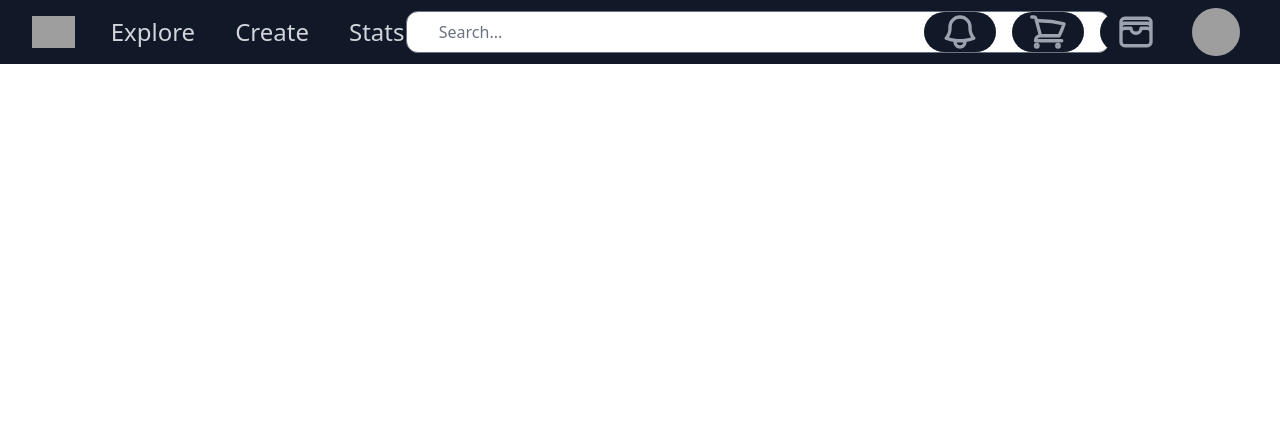
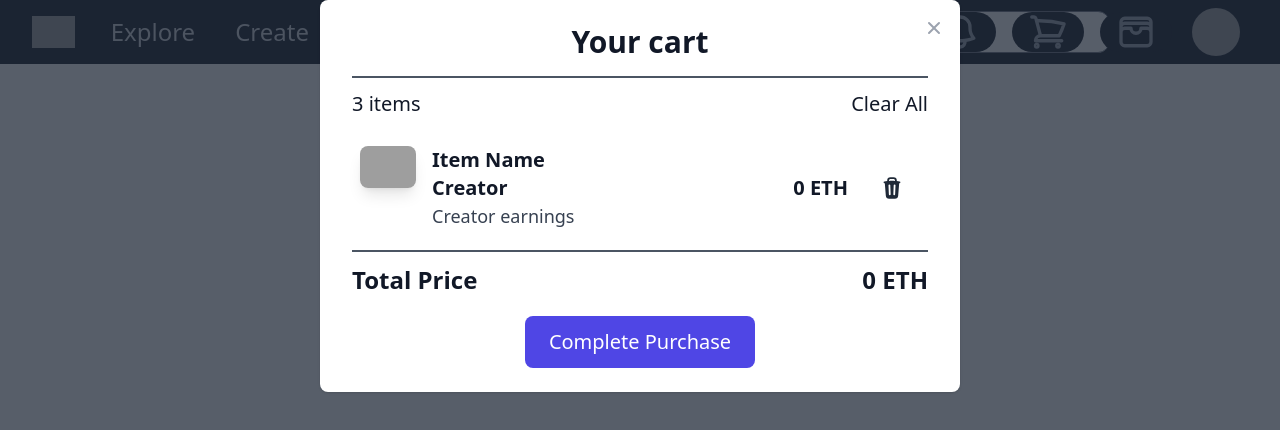
Before and after one commit to AsthaGarg16/fyp_nft_marketplace, a React (Create React App) app in the folder frontend/: page /my-collections in a window 1280 px wide. Shown: the top 430 px of the page. Built offline with nearby package versions, Linux system fonts and the light colour scheme; grey boxes are pictures that could not be loaded.

Commit message:
added cart modal

```diff
--- a/frontend/src/components/Navbar.jsx
+++ b/frontend/src/components/Navbar.jsx
@@ -6,12 +6,15 @@ import {
   WalletIcon,
 } from "@heroicons/react/24/outline";
 import { useNavigate } from "react-router-dom";
+import React, { useState } from "react";
+import CartModal from "../pages/CartModal";
 
 function classNames(...classes) {
   return classes.filter(Boolean).join(" ");
 }
 
 export default function Navbar() {
+  const [showCart, setShowCart] = useState(false);
   const navigate = useNavigate();
   const navigation = [
     { name: "Explore", href: "/", current: false },
@@ -46,10 +49,19 @@ export default function Navbar() {
     }
   }
 
+  function showCartModal() {
+    setShowCart(true);
+    console.log(showCart);
+  }
+
+  const closeCart = () => {
+    setShowCart(false);
+  };
   return (
     <Disclosure as="nav" className="bg-gray-900">
       {({ open }) => (
         <>
+          <CartModal handleClose={closeCart} show={showCartModal} />
           <div className="mx-auto px-2 sm:px-6 lg:px-8">
             <div className="relative flex h-16 items-center justify-between">
               <div className="flex flex-1 items-center justify-center sm:items-stretch sm:justify-start">
@@ -104,6 +116,7 @@ export default function Navbar() {
                 <button
                   type="button"
                   className="rounded-full bg-gray-900 mx-2 px-4 text-gray-400 hover:text-white"
+                  onClick={() => showCartModal()}
                 >
                   <span className="sr-only">View cart</span>
                   <ShoppingCartIcon
--- /dev/null
+++ b/frontend/src/pages/CartModal.jsx
@@ -0,0 +1,101 @@
+import { TrashIcon } from "@heroicons/react/20/solid";
+import { React } from "react";
+
+function CartItemList() {
+  return (
+    <div className="grid grid-cols-8 gap-4 dark:hover:bg-gray-600 p-2 rounded-lg hover:bg-gray-400">
+      <div className="col-span-1">
+        <img
+          className="w-18 h-18 object-cover rounded-lg shadow-lg "
+          src="https://images.unsplash.com/photo-1472099645785-5658abf4ff4e?ixlib=rb-1.2.1&ixid=eyJhcHBfaWQiOjEyMDd9&auto=format&fit=facearea&facepad=2&w=256&h=256&q=80"
+          alt="Profile"
+        />
+      </div>
+      <div className="col-span-5 justify-self-start text-left self-center">
+        <p className="font-bold text-xl dark:text-white text-gray-900">
+          Item Name
+        </p>
+        <p className="font-bold text-xl dark:text-white text-gray-900">
+          Creator
+        </p>
+        <p className="text-lg dark:text-gray-300 text-gray-700">
+          Creator earnings
+        </p>
+      </div>
+      <div className="col-span-1 justify-self-end text-right self-center">
+        <p className="font-bold text-xl dark:text-white text-gray-900">0 ETH</p>
+      </div>
+      <div className="col-span-1 justify-self-center self-center">
+        <button
+          type="button"
+          className="relative rounded-lg p-2.5 text-gray-800 dark:text-gray-300 inline-flex dark:fill-gray-300 dark:hover:bg-gray-500 dark:focus:fill-gray-100"
+        >
+          <TrashIcon className="h-6 w-6 stroke-2" />
+        </button>
+      </div>
+    </div>
+  );
+}
+
+function CartModal({ show, handleClose }) {
+  const divClass =
+    "bg-gray-800/75 justify-center items-center flex overflow-x-hidden overflow-y-auto fixed inset-0 z-50 outline-none focus:outline-none " +
+    (show ? "" : "hidden");
+  return (
+    <div id="cart-modal" className={divClass}>
+      <div className="relative w-1/2 h-full">
+        <div className="relative bg-white rounded-lg shadow dark:bg-gray-700">
+          <button
+            type="button"
+            onClick={handleClose}
+            className="absolute top-3 right-2.5 text-gray-400 bg-transparent hover:bg-gray-200 hover:text-gray-900 rounded-lg text-sm p-1.5 ml-auto inline-flex items-center dark:hover:bg-gray-800 dark:hover:text-white"
+          >
+            <svg
+              aria-hidden="true"
+              className="w-5 h-5"
+              fill="currentColor"
+              viewBox="0 0 20 20"
+              xmlns="http://www.w3.org/2000/svg"
+            >
+              <path
+                fillRule="evenodd"
+                d="M4.293 4.293a1 1 0 011.414 0L10 8.586l4.293-4.293a1 1 0 111.414 1.414L11.414 10l4.293 4.293a1 1 0 01-1.414 1.414L10 11.414l-4.293 4.293a1 1 0 01-1.414-1.414L8.586 10 4.293 5.707a1 1 0 010-1.414z"
+                clipRule="evenodd"
+              ></path>
+            </svg>
+            <span className="sr-only">Close modal</span>
+          </button>
+          <div className="px-6 py-6 lg:px-8">
+            <h3 className="mb-4 text-3xl font-bold text-gray-900 dark:text-white">
+              Your cart
+            </h3>
+            <hr className="h-0.5 mt-3 bg-gray-600 border-0 dark:bg-gray-600"></hr>
+            <div className="grid grid-cols-2 mb-5">
+              <p className="font-medium mt-3 text-xl dark:text-gray-100 text-gray-900 justify-self-start">
+                3 items
+              </p>
+              <button className="font-medium mt-3 text-xl dark:text-gray-100 text-gray-900 justify-self-end">
+                Clear All
+              </button>
+            </div>
+            <CartItemList />
+            <hr className="h-0.5 mt-3 bg-gray-600 border-0 dark:bg-gray-600"></hr>
+            <div className="grid grid-cols-2 mb-5">
+              <p className="font-semibold mt-3 text-2xl dark:text-gray-100 text-gray-900 justify-self-start">
+                Total Price
+              </p>
+              <button className="font-semibold mt-3 text-2xl dark:text-gray-100 text-gray-900 justify-self-end">
+                0 ETH
+              </button>
+            </div>
+            <button className="text-white font-medium text-xl bg-indigo-600 hover:bg-indigo-800 focus:ring-4 focus:outline-none focus:ring-indigo-300 rounded-lg px-6 py-3 text-center dark:bg-indigo-500 dark:hover:bg-indigo-600 dark:focus:ring-indigo-800">
+              Complete Purchase
+            </button>
+          </div>
+        </div>
+      </div>
+    </div>
+  );
+}
+
+export default CartModal;
```
